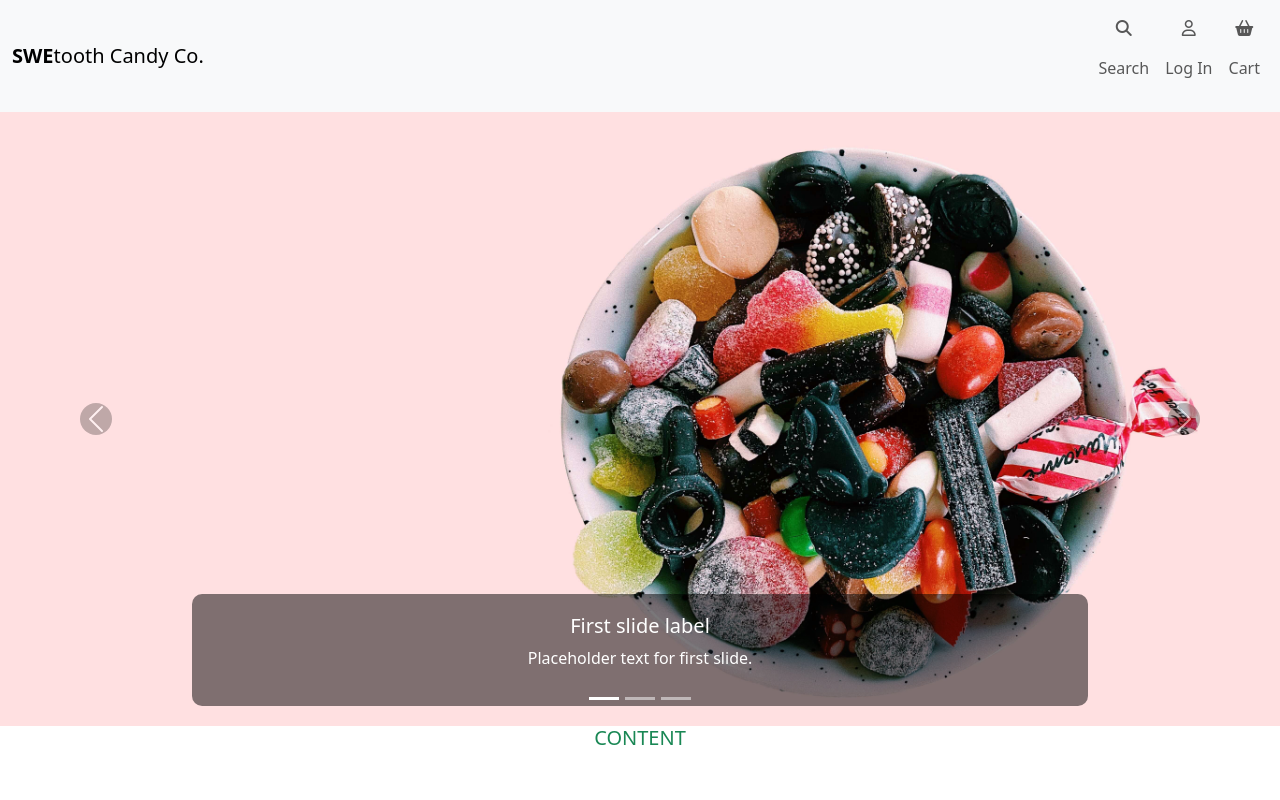
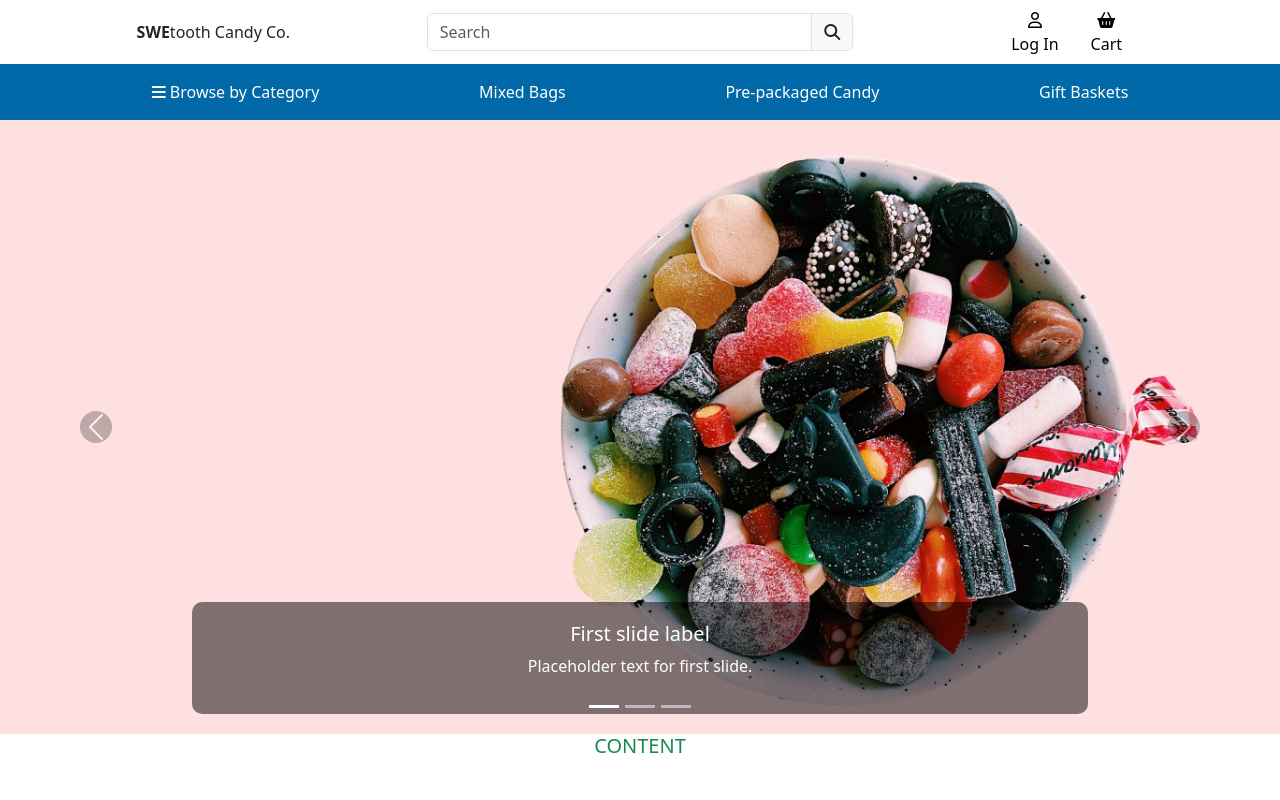
Before and after one commit to AndreeeasN/pp5-project, a Django app: page / in a window 1280 px wide. Run offline with Django 3.2, Linux system fonts and the light colour scheme; some libraries are stand-ins or nearby versions.

Commit message:
Add header layout + styling and bs5 offcanvas

```diff
--- a/static/css/style.css
+++ b/static/css/style.css
@@ -4,8 +4,8 @@ html{
 
 body{
     min-height: 100%;
-    display: flex;
-    flex-direction: column;
+    /* Temporary padding, adjust media query body padding too */
+    padding-top: 104px;
 }
 
 footer{
@@ -15,6 +15,16 @@ footer{
 /* Navbar */
 #site-header p{
     margin: 0;
+}
+
+#desktop-nav{
+    color: white;
+    background-color: #0169A8;
+}
+
+#mobile-nav{
+    color: white;
+    background-color: #0169A8;
 }
 
 /* Carousel */
@@ -27,3 +37,18 @@ footer{
     background-color: rgba(0, 0, 0, 0.5);
     border-radius: 10px;
 }
+
+/* Media Queries */
+
+/* medium screen size */
+@media (min-width: 768px) {
+    /* padding for fixed header */
+    body {
+        padding-top: 120px;
+    }
+
+    #mobile-nav{
+        color: black;
+        background-color: white;
+    }
+}
--- a/templates/base.html
+++ b/templates/base.html
@@ -8,7 +8,6 @@
             <meta name="viewport" content="width=device-width, initial-scale=1.0">
             <meta http-equiv="X-UA-Compatible" content="ie=edge">
             <link rel="icon" type="image/png" href="{% static 'images/favicon/favicon.ico' %}">
-            <title>SWEtooth Candy Co. Shop {% block extra_title %}{% endblock %}</title>
             <meta name="description" content="Your go-to shop for swedish sweets, treats and snacks!">
         {% endblock %}
 
@@ -32,55 +31,71 @@
         {% block extra_js %}
         {% endblock %}
 
+        <title>SWEtooth Candy Co. Shop {% block extra_title %}{% endblock %}</title>
     </head>
 
     <body>
-        <header>
-            <!-- Navigation bar -->
-            <nav class="navbar navbar-expand-sm bg-body-tertiary">
-                <div class="container-fluid">
-                    <a class="navbar-brand" href="/"><strong>SWE</strong>tooth Candy Co.</a>
-                    <button class="navbar-toggler" type="button" data-bs-toggle="collapse" data-bs-target="#navbarNav" aria-controls="navbarNav" aria-expanded="false" aria-label="Toggle navigation">
-                        <span class="navbar-toggler-icon"></span>
-                    </button>
-                    <div class="collapse navbar-collapse" id="navbarNav">
-                        <!-- Right-aligned items -->
-                        <ul class="navbar-nav ms-auto text-center align-items-center">
-                            <!-- Search -->
-                            <li class="nav-item">
-                                <a class="nav-link" href="#">
-                                    <p><i class="fa-solid fa-magnifying-glass"></i></p>
-                                    <p>Search</p>
+        <header class="container-fluid fixed-top px-0">
+            <!-- Navigation -->
+            <div id="site-header" class="text-center px-0 bg-body-primary">
+                <div class="row g-0">
+                    <!-- Logo -->
+                    <div class="col-12 col-md-4 py-2 d-flex align-items-center justify-content-center ">
+                        <a class="navbar-brand" href="{% url 'home'%}"><strong>SWE</strong>tooth Candy Co.</a>
+                    </div>
+
+                    <!-- Center Search Bar (hidden on small screens) -->
+                    <div class="col-12 col-md-4 d-none d-md-flex align-items-center">
+                        <form class="input-group">
+                            <input type="search" class="form-control" placeholder="Search">
+                            <button class="input-group-text border-1"><i class="fas fa-search"></i></button>
+                        </form>
+                    </div>
+
+                    <!-- Browse, Search, Login, Cart -->
+                    <div id="mobile-nav" class="col-12 col-md-4 p-2 px-sm-4 d-flex justify-content-end justify-content-md-center align-items-center">
+                        <!-- Browse (visible on mobile devices) -->
+                        <a class="nav-link text-reset mx-3 d-md-none me-auto" data-bs-toggle="offcanvas" href="#offcanvasBrowse" role="button" aria-controls="offcanvasBrowse">
+                            <p><i class="fa-solid fa-bars"></i></p>
+                            <p>Browse</p>
                         </a>
-                            </li>
                         {% if user.is_authenticated %}
                         <!-- Profile -->
-                            <li class="nav-item">
-                                <a class="nav-link" href="#">
+                        <a class="nav-link text-reset mx-3" href="#">
                             <p><i class="fa-solid fa-user"></i></p>
                             <p>Profile</p>
                         </a>
-                            </li>
                         {% else %}
                         <!-- Login -->
-                            <li class="nav-item">
-                                <a class="nav-link" href="{% url 'account_login' %}">
+                        <a class="nav-link text-reset mx-3" href="{% url 'account_login' %}">
                             <p><i class="fa-regular fa-user"></i></p>
                             <p>Log In</p>
                         </a>
-                            </li>
                         {% endif %}
                         <!-- Cart -->
-                            <li class="nav-item">
-                                <a class="nav-link" href="#">
+                        <a class="nav-link text-reset mx-3" href="#">
                             <p><i class="fa-solid fa-basket-shopping"></i></p>
                             <p>Cart</p>
                         </a>
-                            </li>
-                        </ul>
                     </div>
                 </div>
+
+                <!-- Bottom Navbar (Desktop only) -->
+                <nav id="desktop-nav" class="d-none d-md-flex flex-row py-2 justify-content-evenly">
+                    <div class="p-2">
+                        <a class="nav-link" data-bs-toggle="offcanvas" href="#offcanvasBrowse" role="button" aria-controls="offcanvasBrowse"><i class="fa-solid fa-bars"></i> Browse by Category</a>
+                    </div>
+                    <div class="p-2">
+                        <a class="nav-link" aria-current="page" href="/">Mixed Bags</a>
+                    </div>
+                    <div class="p-2">
+                        <a class="nav-link" aria-current="page" href="/">Pre-packaged Candy</a>
+                    </div>
+                    <div class="p-2">
+                        <a class="nav-link" aria-current="page" href="/">Gift Baskets</a>
+                    </div>
                 </nav>
+            </div>
         </header>
 
         {% if messages %}
@@ -102,6 +117,17 @@
         {% block postloadjs %}
         {% endblock %}
 
+        <!-- "Browse by Category" offcanvas -->
+        <div class="offcanvas offcanvas-start" data-bs-scroll="true" tabindex="-1" id="offcanvasBrowse" aria-labelledby="offcanvasBrowseLabel">
+            <div class="offcanvas-header">
+                <h5 class="offcanvas-title" id="offcanvasBrowseLabel">Browse by Category</h5>
+                <button type="button" class="btn-close" data-bs-dismiss="offcanvas" aria-label="Close"></button>
+            </div>
+            <div class="offcanvas-body">
+                <p>Offcanvas body</p>
+            </div>
+        </div>
+
         <!-- Font-Awesome script -->
         <script src="https://kit.fontawesome.com/b7d2707d73.js" crossorigin="anonymous"></script>
     </body>
```
Lines whose indentation alone changed are shown as unchanged.
